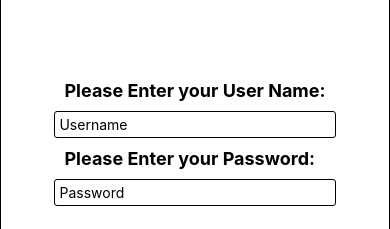
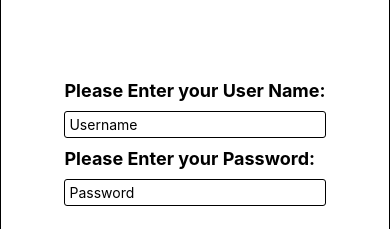
Before and after one commit to abdulhadihub/mad-app-1, a React Native app: screen / in a window 390 px wide. Shown: the part 253-482 px from the top of the page. Built offline with nearby package versions, Linux system fonts and the light colour scheme.

Commit message:
label padding fix

```diff
--- a/App.js
+++ b/App.js
@@ -67,7 +67,7 @@ const styles = StyleSheet.create({
   userNameLabel: {
     fontSize: 18,
     fontWeight: 'bold',
-    padding: 10,
+    paddingVertical: 10,
   },
   buttonsView: {
     flex: 0.3,
```
